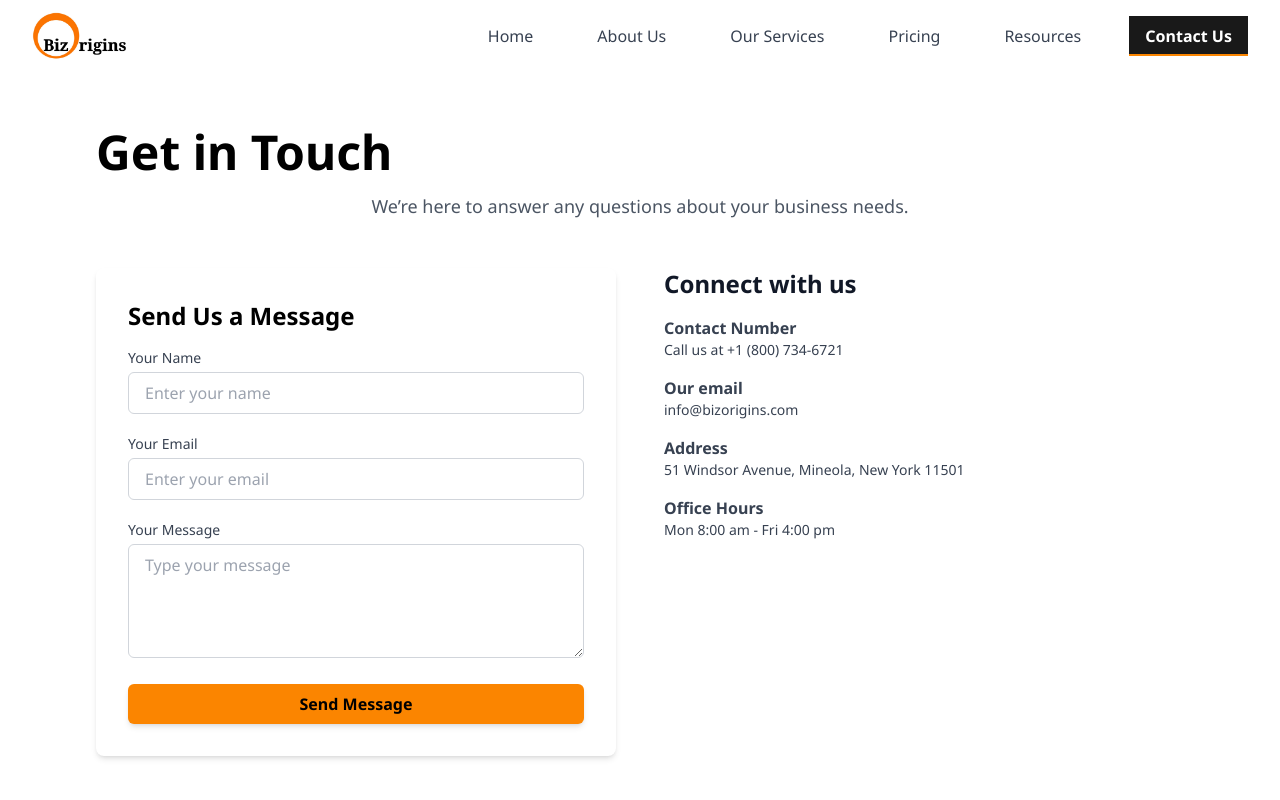
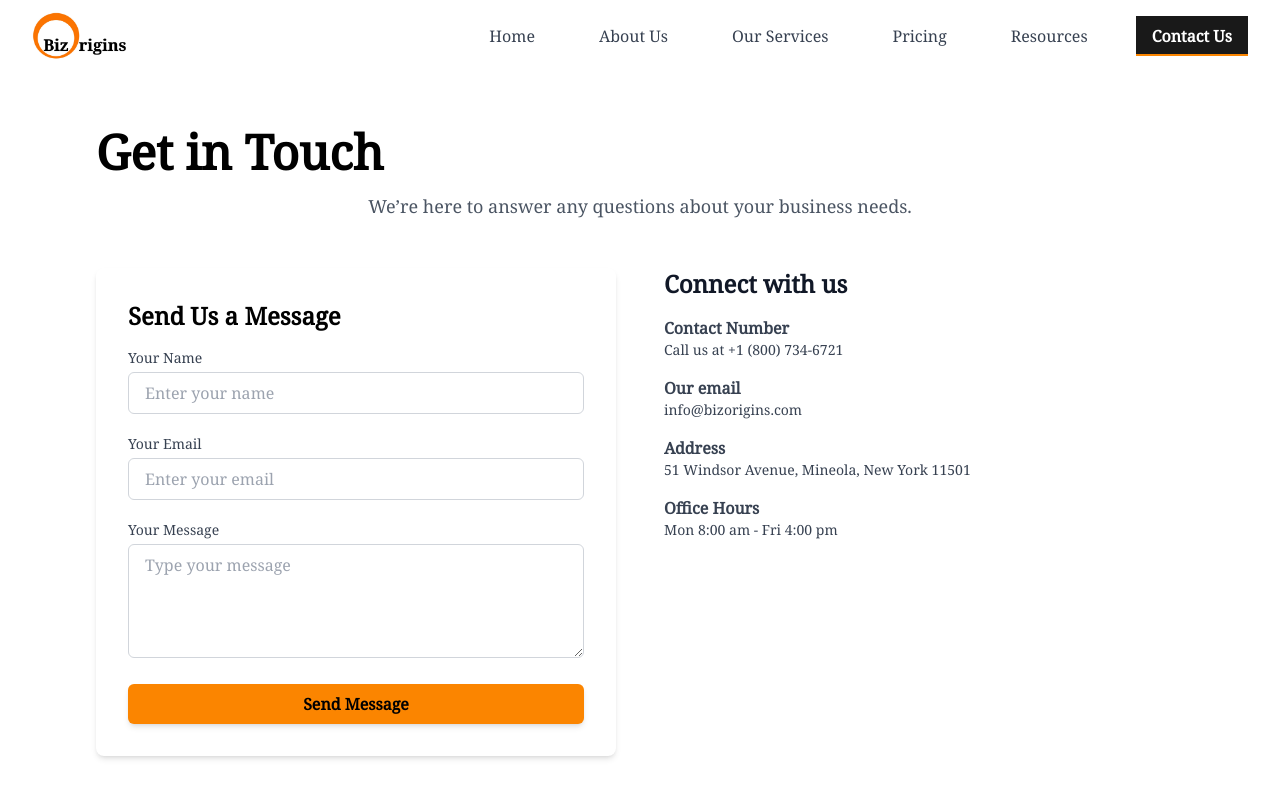
Before and after one commit to sayalimore12/BizOrigins-Frontend, a React (Create React App) app: page /contact in a window 1280 px wide. Shown: the top 800 px of the page. Built offline with nearby package versions, Linux system fonts and the light colour scheme; no server answers.

Commit message:
frontend update

```diff
--- a/public/index.html
+++ b/public/index.html
@@ -24,7 +24,7 @@
       work correctly both with client-side routing and a non-root public URL.
       Learn how to configure a non-root public URL by running `npm run build`.
     -->
-    <link href="https://fonts.googleapis.com/css2?family=Noto+Sans:wght@400;700&display=swap" rel="stylesheet" />
+   <link href="https://fonts.googleapis.com/css2?family=Noto+Serif&display=swap" rel="stylesheet">
     <title>BizOrigins</title>
   </head>
   <body>
--- a/src/components/Footer.js
+++ b/src/components/Footer.js
@@ -15,7 +15,7 @@
           <h2 className="text-2xl font-bold text-white mb-4">
             <img
               src={blackLogo}
-              onClick={() => navigate("/home")}
+              onClick={() => navigate("/")}
               alt="BizOrigins Logo"
               className="h-12 w-auto object-contain transition-transform duration-500"
             />
--- a/src/index.css
+++ b/src/index.css
@@ -4,9 +4,13 @@
 
 body {
   margin: 0;
-  font-family: 'Noto Sans', sans-serif;
+  font-family: 'Noto Serif', serif;
   -webkit-font-smoothing: antialiased;
   -moz-osx-font-smoothing: grayscale;
+}
+
+h1, h2, h3, p {
+  font-family: 'Noto Serif', serif;
 }
 
 code {
```
